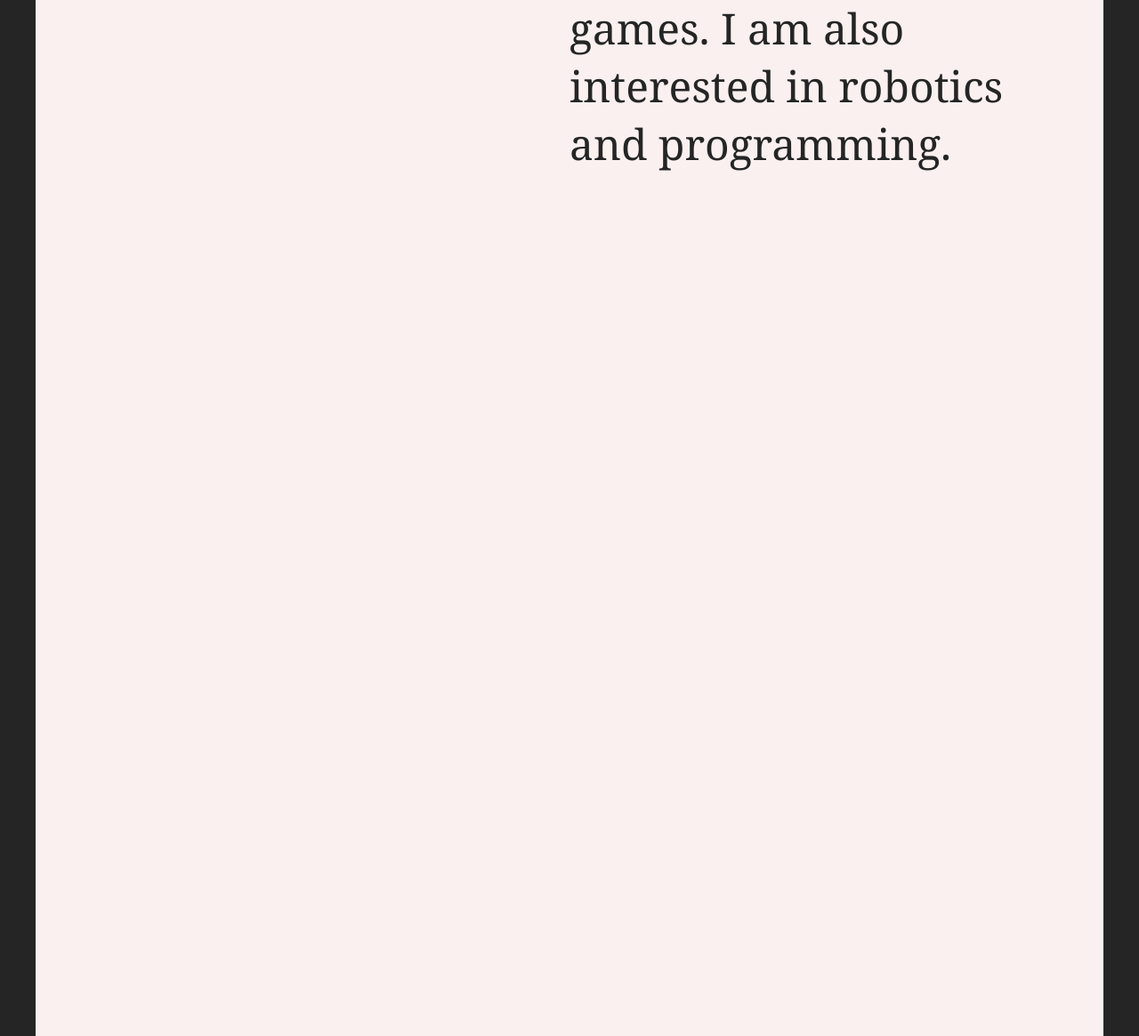
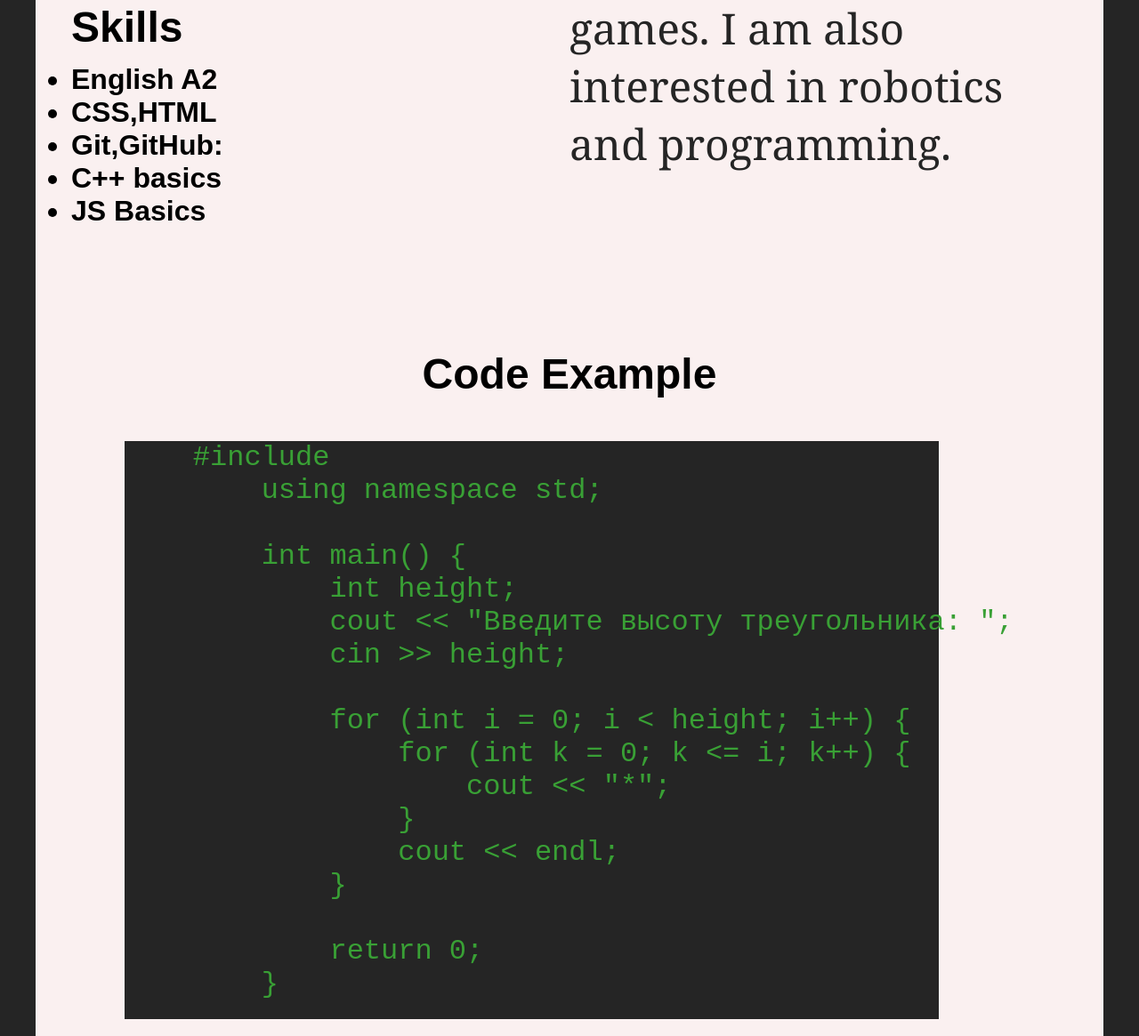
Before and after one commit to SyntaxSorcee52/rsschool-cv, a plain HTML site: page index.html in a window 1280 px wide. Shown: the part 783-1948 px from the top of the page at 89% size. Drawn offline with Linux system fonts and the light colour scheme; a web font is replaced by a local one.

Commit message:
feat: add code

```diff
--- a/index.html
+++ b/index.html
@@ -19,17 +19,21 @@
                 <circle cx="220" cy="220" r="200" stroke="black" stroke-width="5" fill="#111" />
                 </svg>
             </div>
-            <ul class="skills">
-                <p class="blokSkills"><b>Skills</b></p>
+            <ul class="contacts">
+                <p class="blokContacts"><b>Contacts</b></p>
                 <li><b>Location:</b>Minsk,Belarus</li>
                 <li><b>Email:</b>sandwichmasterGG@gmail.com</li></li>
                 <li><b>GitHub:</b><a href="https://github.com/SyntaxSorcee52">SyntaxSorcee52</a></li>
                 <li><b>Discord:</b>rodeon2415</li>
-
-
-
-
             </ul>
+                <ul class="skills">
+                    <p class="blokSkills"><b>Skills</b></p>
+                    <li><b>English A2</b></li>
+                    <li><b>CSS,HTML</b></li>
+                    <li><b>Git,GitHub:</b></li>
+                    <li><b>C++ basics</b></li>
+                    <li><b>JS Basics</b></li>
+                </ul>
         </div>
     <div class="neon">Tsybin <br>
         Rodion</div>
@@ -43,6 +47,26 @@
 
     </section>
     </div>
+    <p class="codeExample"><b>Code Example</b></p>
+    <pre class="code">
+    #include <iostream>
+        using namespace std;
+
+        int main() {
+            int height;
+            cout << "Введите высоту треугольника: ";
+            cin >> height;
+
+            for (int i = 0; i < height; i++) {
+                for (int k = 0; k <= i; k++) {
+                    cout << "*";
+                }
+                cout << endl;
+            }
+
+            return 0;
+        }
+    </pre>
 </div>
 </body>
 <footer>
--- a/style.css
+++ b/style.css
@@ -1,12 +1,13 @@
 body{
     background-color: #252525;
     padding: 2%;
+
 }
 .main{
     display: block;
     background-color: #faf0f0;
     width: 1200px;
-    height: 10000px;
+    height: 2000px;
     margin-left: auto ;
     margin-right: auto;
 
@@ -72,8 +73,8 @@ font-family:"Sour Gummy", sans-serif ;
     display: flex;
 }
 
-.skills{
-    font-family: Arial;
+.contacts{
+
     color: #252525;
     font-size: 2rem;
 
@@ -81,8 +82,9 @@ font-family:"Sour Gummy", sans-serif ;
 }
 A {
     color: #ffa343  ;
-   }
-   .skills {
+    cursor: url('./free-icon-lightsaber-2034798.png'),pointer
+}
+   .contacts {
   font-family: "Sour Gummy", sans-serif;
   font-optical-sizing: auto;
   font-weight: 300;
@@ -94,3 +96,38 @@ A {
 font-size: 3rem;
 height: 20px;
 }
+.blokContacts{
+    font-size: 3rem;
+    height: 20px;
+}
+.skills{
+    font-size: 2rem;
+    font-family: "Sour Gummy", sans-serif;
+    font-optical-sizing: auto;
+    font-weight: 300;
+    font-style: normal;
+    font-variation-settings:
+      "wdth" 100;
+}
+.blokSkills{
+    font-size: 3rem;
+    height: 20px;
+}
+.code{
+    margin-left: 100px;
+    font-size: 2rem;
+    background-color: #252525;
+    width: 915px;
+    height: 650px;
+    color: #39a035;
+}
+.codeExample{
+    text-align: center;
+    font-size: 3rem;
+    font-family: "Sour Gummy", sans-serif;
+    font-optical-sizing: auto;
+    font-weight: 300;
+    font-style: normal;
+    font-variation-settings:
+      "wdth" 100;
+}
```
Also changed, not shown: free-icon-lightsaber-2034798.png (added).
